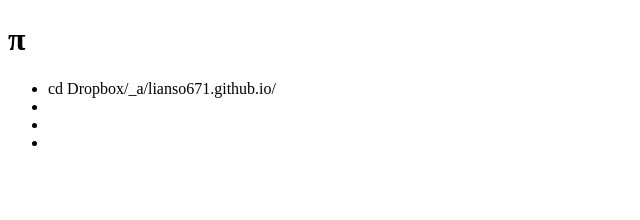
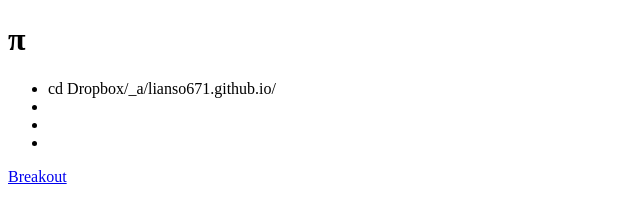
Before and after one commit to lianso671/lianso671.github.io, a plain HTML site: page index.html in a window 1280 px wide. Shown: the full height of the page, 0-640 px from the left. Drawn offline with Linux system fonts and the light colour scheme.

Commit message:
“…”

```diff
--- a/index.html
+++ b/index.html
@@ -20,6 +20,7 @@
         <li></li>
         <li></li>
     </ul>
+    <a href="web201_JS/breakout.html">Breakout</a>
 </body>
 
 </html>
```
